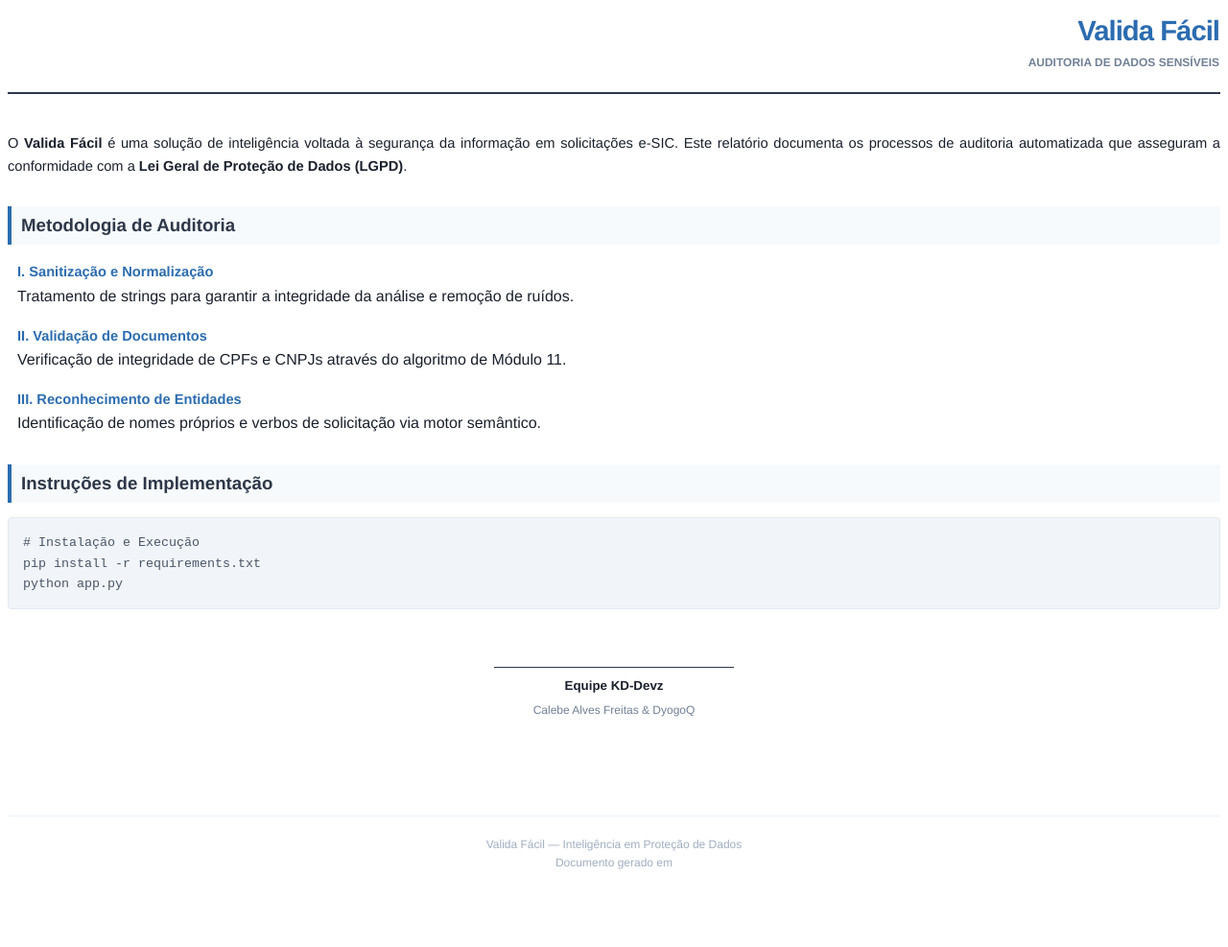
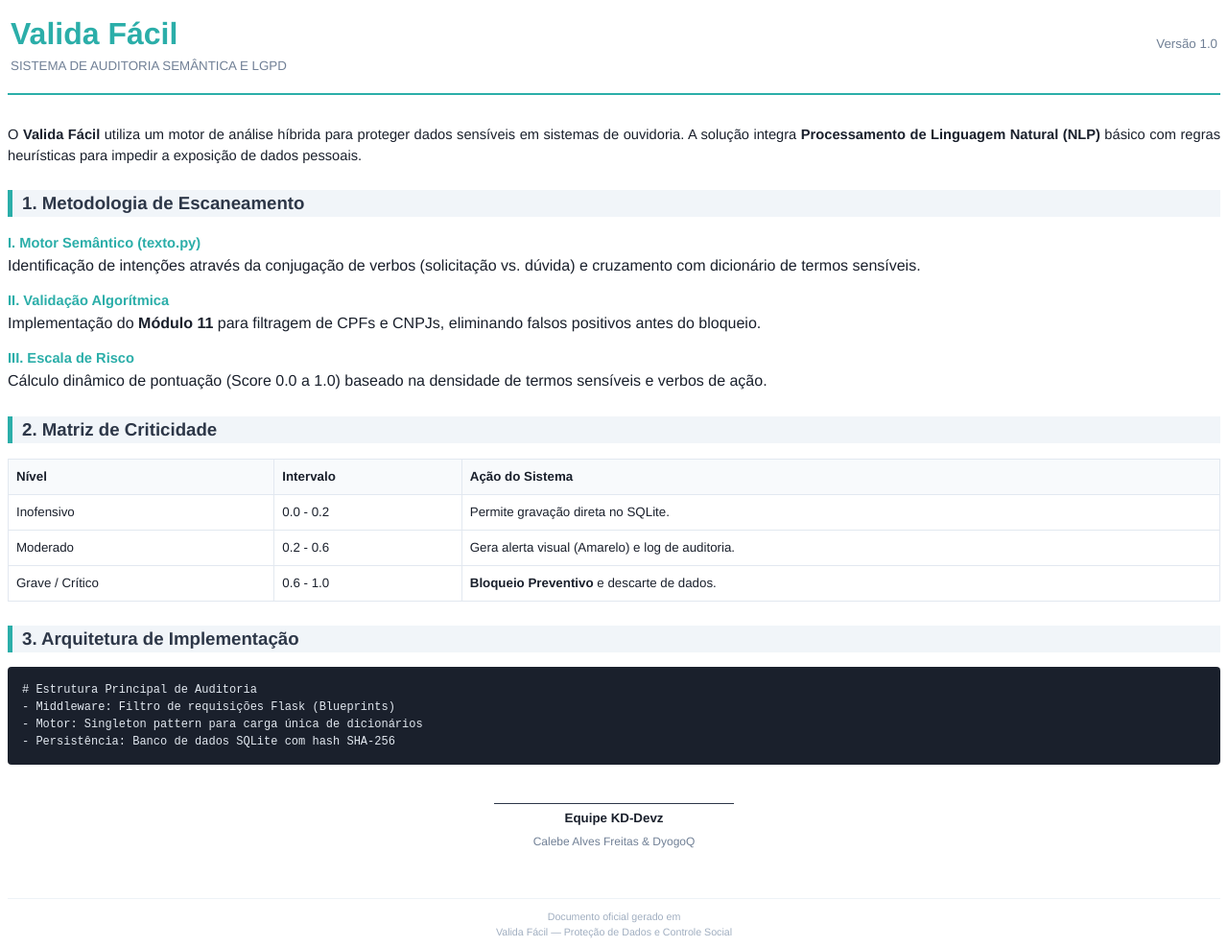
Before and after one commit to KD-Devz/Hackathon_Controle_Social_Desafio_Participa_DF, a Flask app: template templates/real/pagina_documentacao_pdf.html in a window 1280 px wide. Shown: the whole page at 96% size. Before the commit the page ends 906 px from the top, so only its background shows below. Run offline with Flask 3, Linux system fonts and the light colour scheme; the template is opened without the code that fills it, so the values that code supplies are empty.

Commit message:
Refactor(documentacao_pdf): Style e condição final

```diff
--- a/templates/real/pagina_documentacao_pdf.html
+++ b/templates/real/pagina_documentacao_pdf.html
@@ -12,99 +12,96 @@
         body {
             font-family: Helvetica, Arial, sans-serif;
             color: #1a202c;
-            line-height: 1.6;
+            line-height: 1.5;
             background-color: #ffffff;
         }
 
-        /* Cabeçalho de Empresa */
         .header {
-            border-bottom: 2px solid #2d3748;
-            margin-bottom: 40px;
-            padding-bottom: 20px;
+            border-bottom: 2px solid #2baea9;
+            margin-bottom: 30px;
+            padding-bottom: 15px;
         }
 
         .header-table {
             width: 100%;
-            border-collapse: collapse;
-        }
-
-        .logo-container {
-            width: 50%;
-            vertical-align: middle;
-        }
-
-        .info-container {
-            width: 50%;
-            text-align: right;
-            vertical-align: middle;
         }
 
         .app-name {
-            color: #2b6cb0;
-            font-size: 22pt;
+            color: #2baea9;
+            font-size: 24pt;
             font-weight: bold;
             margin: 0;
-            letter-spacing: -1px;
         }
 
         .doc-label {
-            font-size: 9pt;
+            font-size: 10pt;
             color: #718096;
             text-transform: uppercase;
-            font-weight: bold;
         }
 
         h2 {
             color: #2d3748;
             font-size: 14pt;
-            border-left: 4px solid #2b6cb0;
+            border-left: 5px solid #2baea9;
             padding-left: 10px;
-            margin-top: 30px;
-            background: #f7fafc;
-            padding-top: 5px;
-            padding-bottom: 5px;
+            margin-top: 25px;
+            background: #f1f5f9;
         }
 
         .content {
             text-align: justify;
             font-size: 11pt;
-            margin-bottom: 20px;
         }
 
-        /* Seções de Metodologia */
         .method-item {
-            margin: 15px 0;
-            padding-left: 10px;
+            margin: 12px 0;
         }
 
         .method-title {
             font-weight: bold;
-            color: #2b6cb0;
+            color: #2baea9;
             font-size: 11pt;
         }
 
-        /* Bloco de Código Limpo */
+        /* Tabela de Criticidade */
+        .crit-table {
+            width: 100%;
+            border-collapse: collapse;
+            margin-top: 15px;
+        }
+
+        .crit-table th, .crit-table td {
+            border: 1px solid #e2e8f0;
+            padding: 8px;
+            font-size: 10pt;
+            text-align: left;
+        }
+
+        .crit-table th {
+            background-color: #f8fafc;
+        }
+
         .terminal {
-            background-color: #f1f5f9;
+            background-color: #1a202c;
             padding: 15px;
             font-family: 'Courier New', monospace;
-            font-size: 10pt;
-            border: 1px solid #e2e8f0;
+            font-size: 9pt;
             border-radius: 4px;
-            color: #4a5568;
+            color: #e2e8f0;
+            margin-top: 10px;
         }
 
         .footer {
-            margin-top: 100px;
+            margin-top: 50px;
             border-top: 1px solid #edf2f7;
-            padding-top: 20px;
+            padding-top: 10px;
             text-align: center;
-            font-size: 9pt;
+            font-size: 8pt;
             color: #a0aec0;
         }
 
         .signature-box {
-            margin-top: 60px;
+            margin-top: 40px;
             text-align: center;
         }
 
@@ -112,7 +109,7 @@
             border-top: 1px solid #2d3748;
             width: 250px;
             margin: 0 auto;
-            padding-top: 8px;
+            padding-top: 5px;
             font-size: 10pt;
             font-weight: bold;
         }
@@ -123,42 +120,74 @@
 <div class="header">
     <table class="header-table">
         <tr>
-            <td class="logo-container">
-                <img src="{{ logo_path }}" width="140">
+            <td>
+                <div class="app-name">Valida Fácil</div>
+                <div class="doc-label">Sistema de Auditoria Semântica e LGPD</div>
             </td>
-            <td class="info-container">
-                <div class="app-name">Valida Fácil</div>
-                <div class="doc-label">Auditoria de Dados Sensíveis</div>
+            <td style="text-align: right; vertical-align: middle;">
+                <span style="font-size: 10pt; color: #718096;">Versão 1.0</span>
             </td>
         </tr>
     </table>
 </div>
 
 <div class="content">
-    O <strong>Valida Fácil</strong> é uma solução de inteligência voltada à segurança da informação em solicitações e-SIC.
-    Este relatório documenta os processos de auditoria automatizada que asseguram a conformidade com a
-    <strong>Lei Geral de Proteção de Dados (LGPD)</strong>.
+    O <strong>Valida Fácil</strong> utiliza um motor de análise híbrida para proteger dados sensíveis em sistemas de
+    ouvidoria.
+    A solução integra <strong>Processamento de Linguagem Natural (NLP)</strong> básico com regras heurísticas para
+    impedir a exposição de dados pessoais.
 </div>
 
-<h2>Metodologia de Auditoria</h2>
+<h2>1. Metodologia de Escaneamento</h2>
 <div class="method-item">
-    <span class="method-title">I. Sanitização e Normalização</span><br>
-    Tratamento de strings para garantir a integridade da análise e remoção de ruídos.
+    <span class="method-title">I. Motor Semântico (texto.py)</span><br>
+    Identificação de intenções através da conjugação de verbos (solicitação vs. dúvida) e cruzamento com dicionário de
+    termos sensíveis.
 </div>
 <div class="method-item">
-    <span class="method-title">II. Validação de Documentos</span><br>
-    Verificação de integridade de CPFs e CNPJs através do algoritmo de Módulo 11.
+    <span class="method-title">II. Validação Algorítmica</span><br>
+    Implementação do <strong>Módulo 11</strong> para filtragem de CPFs e CNPJs, eliminando falsos positivos antes do
+    bloqueio.
 </div>
 <div class="method-item">
-    <span class="method-title">III. Reconhecimento de Entidades</span><br>
-    Identificação de nomes próprios e verbos de solicitação via motor semântico.
+    <span class="method-title">III. Escala de Risco</span><br>
+    Cálculo dinâmico de pontuação (Score 0.0 a 1.0) baseado na densidade de termos sensíveis e verbos de ação.
 </div>
 
-<h2>Instruções de Implementação</h2>
+<h2>2. Matriz de Criticidade</h2>
+<table class="crit-table">
+    <thead>
+    <tr>
+        <th>Nível</th>
+        <th>Intervalo</th>
+        <th>Ação do Sistema</th>
+    </tr>
+    </thead>
+    <tbody>
+    <tr>
+        <td>Inofensivo</td>
+        <td>0.0 - 0.2</td>
+        <td>Permite gravação direta no SQLite.</td>
+    </tr>
+    <tr>
+        <td>Moderado</td>
+        <td>0.2 - 0.6</td>
+        <td>Gera alerta visual (Amarelo) e log de auditoria.</td>
+    </tr>
+    <tr>
+        <td>Grave / Crítico</td>
+        <td>0.6 - 1.0</td>
+        <td><strong>Bloqueio Preventivo</strong> e descarte de dados.</td>
+    </tr>
+    </tbody>
+</table>
+
+<h2>3. Arquitetura de Implementação</h2>
 <div class="terminal">
-    # Instalação e Execução<br>
-    pip install -r requirements.txt<br>
-    python app.py
+    # Estrutura Principal de Auditoria<br>
+    - Middleware: Filtro de requisições Flask (Blueprints)<br>
+    - Motor: Singleton pattern para carga única de dicionários<br>
+    - Persistência: Banco de dados SQLite com hash SHA-256
 </div>
 
 <div class="signature-box">
@@ -167,8 +196,8 @@
 </div>
 
 <div class="footer">
-    Valida Fácil — Inteligência em Proteção de Dados<br>
-    Documento gerado em {{ now.strftime('%d/%m/%Y às %H:%M') }}
+    Documento oficial gerado em {{ now.strftime('%d/%m/%Y às %H:%M') }}<br>
+    Valida Fácil — Proteção de Dados e Controle Social
 </div>
 
 </body>
```
Also changed, not shown: src/paginas/real/documentacao.py (+30 -16 lines), templates/real/pagina_documentacao.html (+10 -5 lines).
